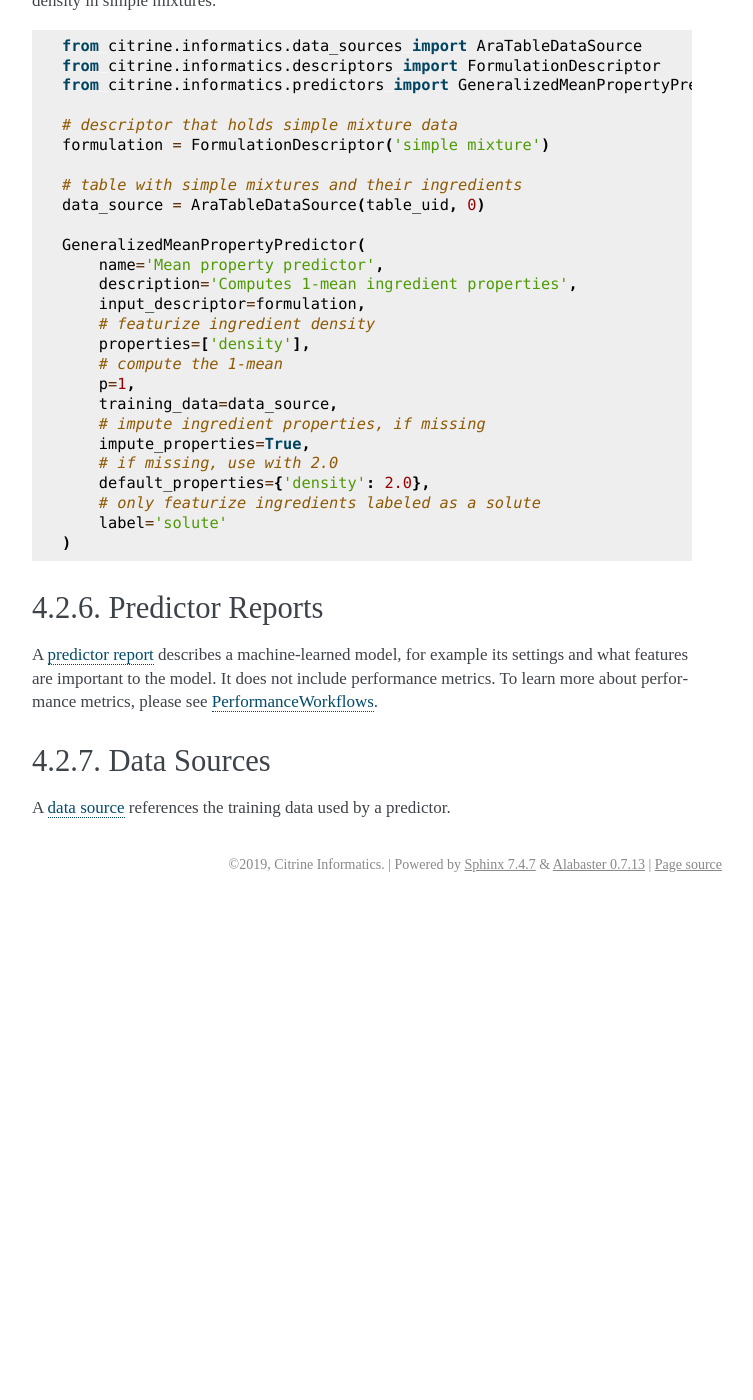
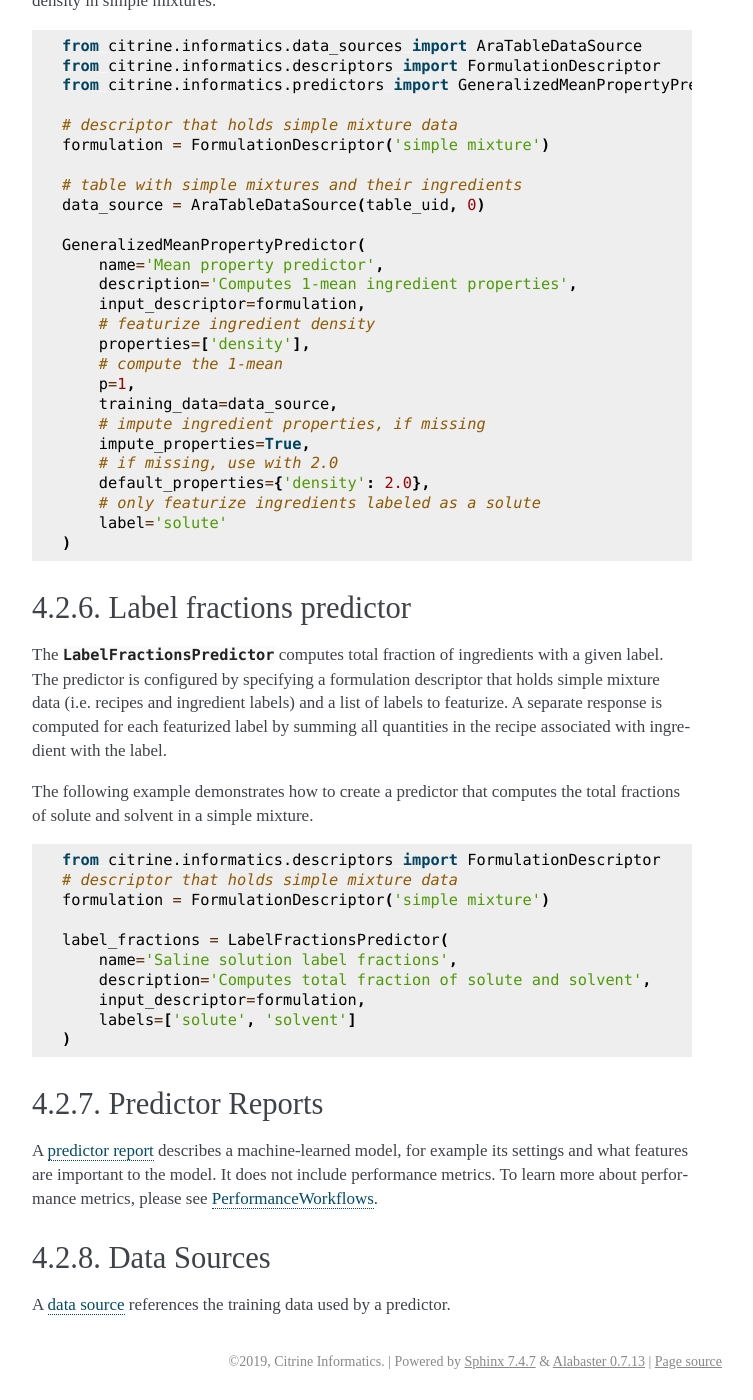
Before and after one commit to CitrineInformatics/citrine-python, a Sphinx documentation site: the page built from docs/source/workflows/predictors.rst, in a window 1280 px wide and 1400 px high, scrolled down 5687 px. Shown: the whole window, without its empty margins (388-1141 px from the left). Built offline with Sphinx 7.4.7, drawn with Linux system fonts in a browser that asks for light colours; pages that are not in the unit, such as notebooks, are missing from menus; before the commit the page ends 6590 px from its top, so only the background shows below that; some of the changed text lies outside the part shown.

Commit message:
Added user docs for label fractions predictor.

```diff
--- a/docs/source/workflows/predictors.rst
+++ b/docs/source/workflows/predictors.rst
@@ -296,6 +296,28 @@ The example below show how to configure a mean property predictor to compute mea
         label='solute'
     )
 
+Label fractions predictor
+-------------------------
+
+The :class:`~citrine.informatics.predictors.LabelFractionsPredictor` computes total fraction of ingredients with a given label.
+The predictor is configured by specifying a formulation descriptor that holds simple mixture data (i.e. recipes and ingredient labels) and a list of labels to featurize.
+A separate response is computed for each featurized label by summing all quantities in the recipe associated with ingredient with the label.
+
+The following example demonstrates how to create a predictor that computes the total fractions of solute and solvent in a simple mixture.
+
+.. code:: python
+
+    from citrine.informatics.descriptors import FormulationDescriptor
+    # descriptor that holds simple mixture data
+    formulation = FormulationDescriptor('simple mixture')
+
+    label_fractions = LabelFractionsPredictor(
+        name='Saline solution label fractions',
+        description='Computes total fraction of solute and solvent',
+        input_descriptor=formulation,
+        labels=['solute', 'solvent']
+    )
+
 Predictor Reports
 -----------------
 
```
